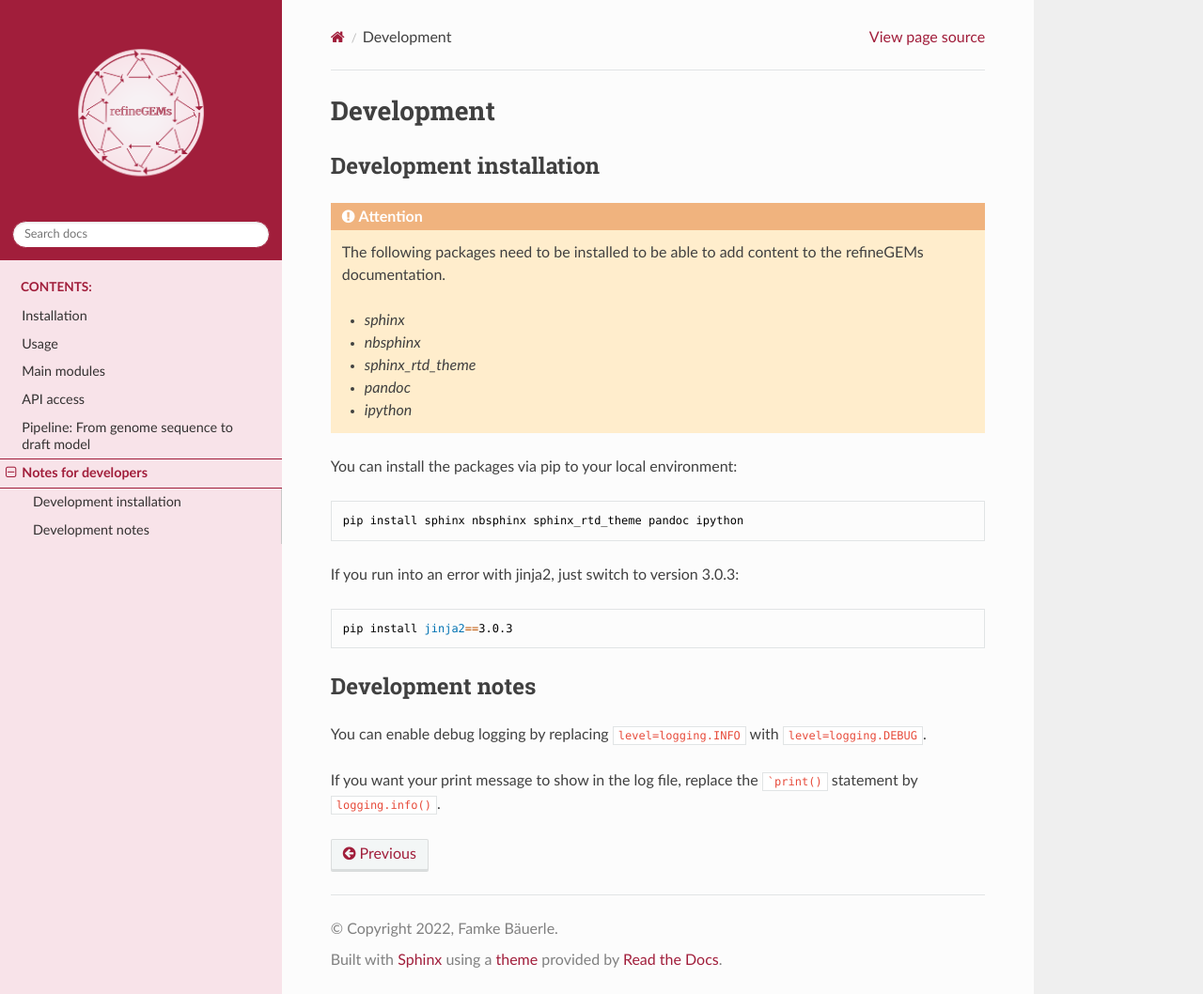
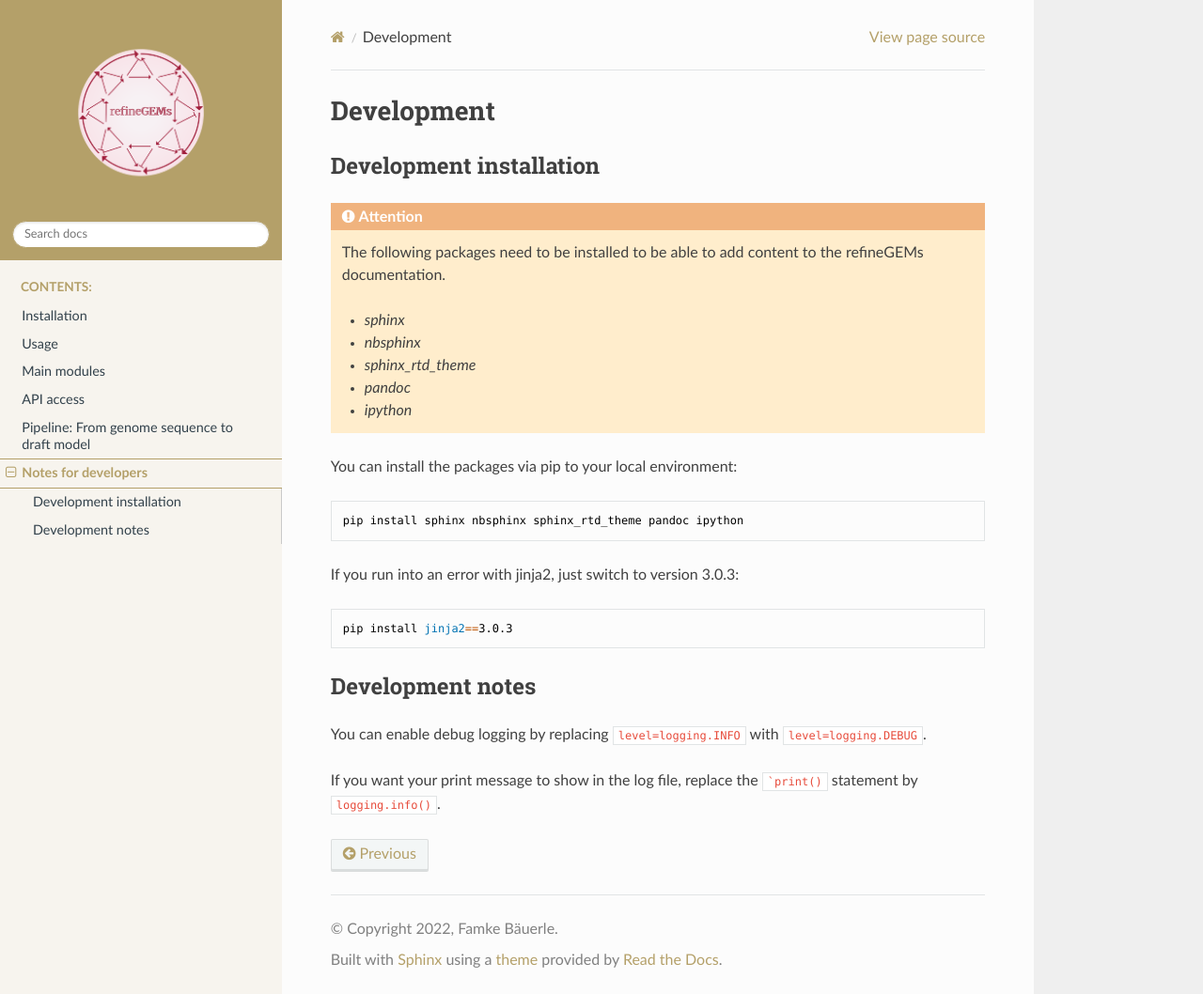
Before and after one commit to draeger-lab/refinegems, a Sphinx documentation site: the page built from docs/source/development.rst, in a window 1280 px wide and 1058 px high. Shown: the whole window at 94% size. Built offline with Sphinx 7.4.7 and the Read the Docs theme 2.0.0, drawn with Linux system fonts in a browser that asks for light colours.

Commit message:
Changed website documentation colours to gold

```diff
--- a/docs/source/_static/custom_theme.css
+++ b/docs/source/_static/custom_theme.css
@@ -1,81 +1,81 @@
 /* Sidebar header (and topbar for mobile) */
 .wy-side-nav-search, .wy-nav-top {
-    background: #a11e3b !important;
+    background: #b4a069 !important;
 }
 .wy-side-nav-search input[type="text"] {
-    border-color: #a11e3b !important;
+    border-color: #b4a069 !important;
 }
 a:link {
-    color: #a11e3b !important;
+    color: #b4a069 !important;
 }
 a.reference:visited {
-    color: #a11e3b !important;
+    color: #b4a069 !important;
 }
 .wy-nav-side a.reference.internal:visited {
-    color: #343131
+    color: #32414b
 }
 .sig.sig-object.py {
-    color: #a11e3b !important;
-    background: #f8e3e9 !important;
-    border-top-color: #a11e3b !important;
+    color: #b4a069 !important;
+    background: #f7f4ee !important;
+    border-top-color: #b4a069 !important;
 }
 .caption-text, .sig-paren, .sig-param {
-    color: #a11e3b !important;
+    color: #b4a069 !important;
 }
 .logo {
     width: 75% !important;
 }
 .wy-nav-side {
-    background: #f8e3e9 !important;
-    color: #343131;
+    background: #f7f4ee !important;
+    color: #32414b;
 }
 .wy-menu-vertical li.current > a, .wy-menu-vertical li.on a {
-    color: #a11e3b !important;
-    background: #f8e3e9 !important;
+    color: #b4a069 !important;
+    background: #f7f4ee !important;
 }
 .wy-menu-vertical li.current > a span.pre, .wy-menu-vertical li.on > a span.pre {
-    color: #a11e3b !important;
-    background: #f8e3e9 !important;
+    color: #b4a069 !important;
+    background: #f7f4ee !important;
 }
 .wy-menu-vertical li.current > a button.toctree-expand, .wy-menu-vertical li.on a button.toctree-expand{
-    color: #a11e3b !important;
+    color: #b4a069 !important;
 }
 .wy-menu-vertical li.toctree-l1.current > a {
-    border-bottom: 1px solid #a11e3b !important;
-    border-top: 1px solid #a11e3b !important;
+    border-bottom: 1px solid #b4a069 !important;
+    border-top: 1px solid #b4a069 !important;
 }
 .wy-menu-vertical li ul * {
-    color: #343131 !important;
-    background: #f8e3e9 !important;
+    color: #32414b !important;
+    background: #f7f4ee !important;
 }
 .wy-menu-vertical a {
-    color: #343131 !important;
+    color: #32414b !important;
 }
 .wy-menu-vertical a:hover {
-    background: #ac3751 !important;
+    background: #D2C5A3 !important;
     color: #000000 !important;
 }
 .wy-menu-vertical a:hover span.pre {
-    background: #ac3751 !important;
+    background: #D2C5A3 !important;
     color: #000000 !important;
 }
 .wy-menu-vertical a:hover button.toctree-expand {
-    background: #ac3751 !important;
+    background: #D2C5A3 !important;
     color: #000000 !important;
 }
 .wy-menu-vertical a *:hover button.toctree-expand {
-    background: #ac3751 !important;
+    background: #D2C5A3 !important;
     color: #000000 !important;
 }
 .wy-menu-vertical li.current > a:hover button.toctree-expand, .wy-menu-vertical li.on a:hover button.toctree-expand {
-    background: #f8e3e9!important;
+    background: #f7f4ee!important;
 }
 .wy-menu-vertical li.current > a *:hover button.toctree-expand, .wy-menu-vertical li.on a *:hover button.toctree-expand {
-    background: #f8e3e9!important;
+    background: #f7f4ee !important;
 }
 .icon.icon-home {
-    color: #a11e3b !important;
+    color: #b4a069 !important;
 }
 .icon.icon-home:visited {
-    color: #a11e3b !important;
+    color: #b4a069 !important;
 }
```
